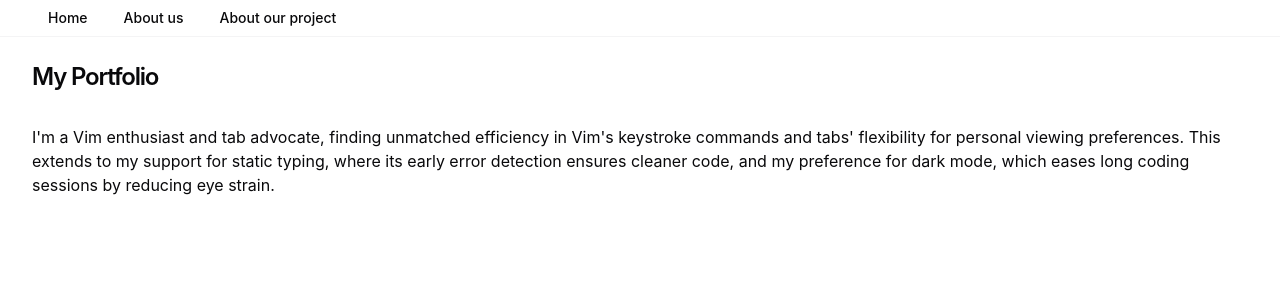
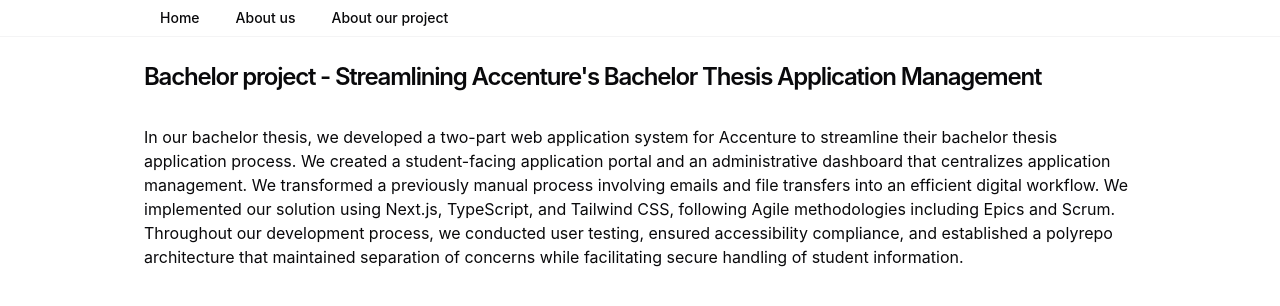
Before and after one commit to SindreSau/bachelor-portfolio, a Next.js app: page / in a window 1280 px wide. Shown: the top 306 px of the page. Built offline with nearby package versions, Linux system fonts and the light colour scheme.

Commit message:
feat: update layout and description on home page

```diff
--- a/app/layout.tsx
+++ b/app/layout.tsx
@@ -50,7 +50,7 @@
         {/* Header with full-width background/border */}
         <header className="sticky top-0 z-50 w-full border-b border-border/40 bg-background/95 backdrop-blur supports-[backdrop-filter]:bg-background/60">
           {/* Centered container for Navbar content */}
-          <div className="max-w-7xl mx-auto px-4 sm:px-6 lg:px-8">
+          <div className="max-w-5xl mx-auto px-4">
             <Navbar />
           </div>
         </header>
@@ -59,7 +59,7 @@
         {/* Apply flex-grow to make main take available space */}
         <main className="flex-grow w-full">
           {/* Centered container for page content */}
-          <div className="max-w-7xl mx-auto px-4 sm:px-6 lg:px-8 py-6">
+          <div className="max-w-5xl mx-auto px-4 py-6">
             {' '}
             {/* Added py-6 for vertical spacing */}
             {children}
@@ -71,7 +71,7 @@
           {' '}
           {/* Removed mb-16 */}
           {/* Centered container for Footer content */}
-          <div className="max-w-7xl mx-auto px-4 sm:px-6 lg:px-8 py-8">
+          <div className="max-w-5xl mx-auto px-4 sm:px-6 lg:px-8 py-8">
             {' '}
             {/* Added py-8 for vertical spacing */}
             <Footer />
--- a/app/page.tsx
+++ b/app/page.tsx
@@ -2,15 +2,10 @@
   return (
     <section>
       <h1 className="mb-8 text-2xl font-semibold tracking-tighter">
-        My Portfolio
+        Bachelor project - Streamlining Accenture's Bachelor Thesis Application
+        Management
       </h1>
-      <p className="mb-4">
-        {`I'm a Vim enthusiast and tab advocate, finding unmatched efficiency in
-        Vim's keystroke commands and tabs' flexibility for personal viewing
-        preferences. This extends to my support for static typing, where its
-        early error detection ensures cleaner code, and my preference for dark
-        mode, which eases long coding sessions by reducing eye strain.`}
-      </p>
+      <p className="mb-4">{`In our bachelor thesis, we developed a two-part web application system for Accenture to streamline their bachelor thesis application process. We created a student-facing application portal and an administrative dashboard that centralizes application management. We transformed a previously manual process involving emails and file transfers into an efficient digital workflow. We implemented our solution using Next.js, TypeScript, and Tailwind CSS, following Agile methodologies including Epics and Scrum. Throughout our development process, we conducted user testing, ensured accessibility compliance, and established a polyrepo architecture that maintained separation of concerns while facilitating secure handling of student information.`}</p>
     </section>
   );
 }
```
